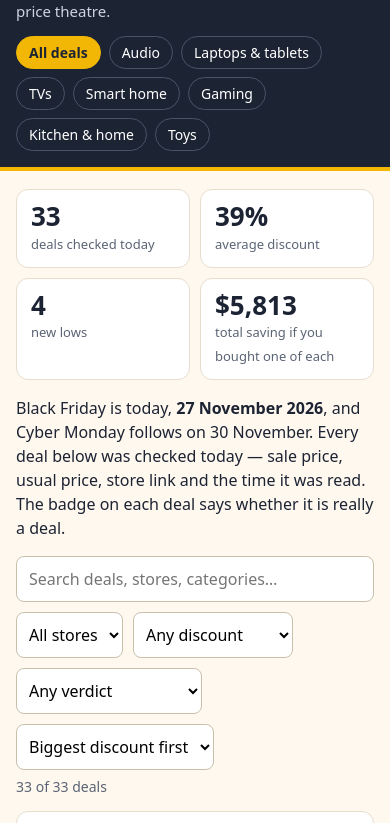
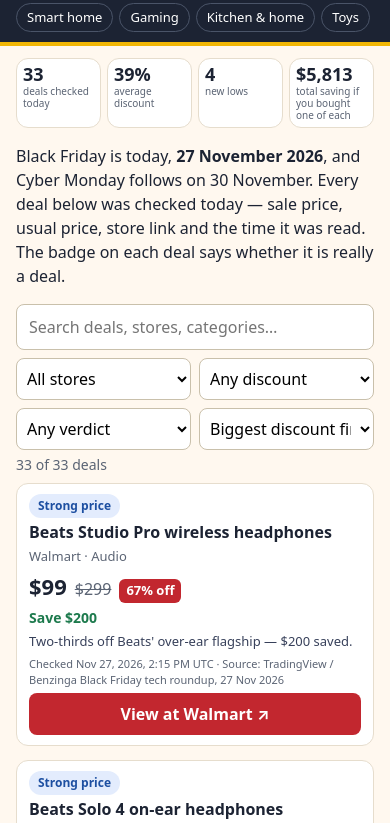
Before and after one commit to Mastomy2/black-friday-deal-finder-01-entry, a plain HTML site: page app/index.html in a window 390 px wide. Shown: the part 84-907 px from the top of the page. Drawn offline with Linux system fonts and the light colour scheme.

Commit message:
Update app/style.css to v2

```diff
--- a/app/style.css
+++ b/app/style.css
@@ -210,4 +210,23 @@ footer { border-top: 1px solid var(--line); margin-top: 28px; padding: 18px 16px
   .facts { grid-template-columns: 1fr; }
   .brand { font-size: 26px; }
   .detail h1 { font-size: 23px; }
+  /* First screen on a phone: keep the header, stats and controls tight so
+     the first deal cards are visible without scrolling. */
+  .tagline { display: none; }
+  .top { padding-top: 12px; }
+  .cats { padding-bottom: 10px; gap: 6px; }
+  .cats a { padding: 4px 10px; font-size: 13px; }
+  .stats { margin-top: 12px; gap: 6px; grid-template-columns: repeat(4, 1fr); }
+  .stat { padding: 6px 6px; }
+  .stat b { font-size: 18px; }
+  .stat span { font-size: 10px; line-height: 1.2; display: block; }
+  .controls { margin: 10px 0 4px; gap: 8px; display: grid; grid-template-columns: 1fr 1fr; }
+  .controls input[type="search"] { grid-column: 1 / -1; }
+  .controls select { width: 100%; padding: 8px 6px; }
+  .deal { padding: 10px 12px; gap: 4px; }
+  .deal h3 { font-size: 16px; }
+  .now { font-size: 22px; }
+  .note { font-size: 13px; }
+  .checked { font-size: 11px; }
+  .count { margin-bottom: 8px; }
 }
```
